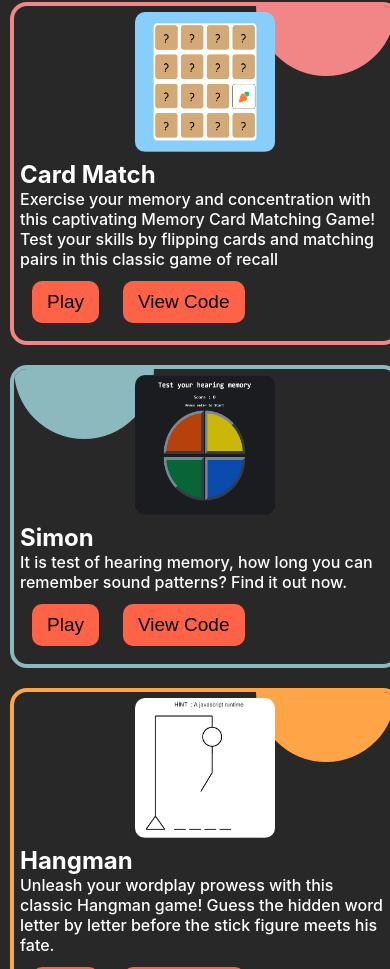
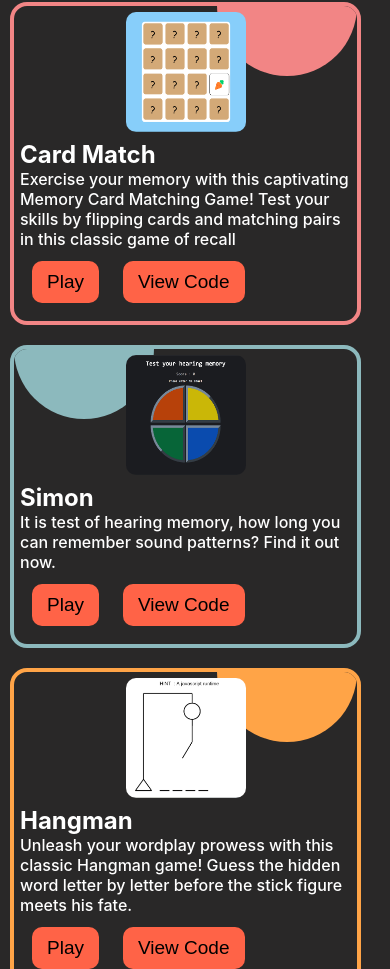
Before and after one commit to Andivyy11/Pixel_Playground, a React (Create React App) app: page / in a window 390 px wide. Shown: the part 786-1755 px from the top of the page. Built offline with nearby package versions, Linux system fonts and the light colour scheme.

Commit message:
mobile-layout

```diff
--- a/src/App.css
+++ b/src/App.css
@@ -211,16 +211,16 @@
 @media screen and (max-width:760px)
 {
   .gameBox{
-    width:100%;
+    width:90%;
     margin:10px;
     padding:6px;
+    gap:4px;
     flex-direction: column;
-    gap:4px;
     align-items: center;
   }
   .gameBox img{
-    width:140px;
-    height:140px;
+    width:120px;
+    height:120px;
   }
   .maintext h1{
     font-size: 2rem;
@@ -231,4 +231,7 @@
   .waviy span{
     font-size: 2rem;
   }
+  .gameBox:hover .divCover{
+    transform: scale(10);
+  }
 }
--- a/src/games.js
+++ b/src/games.js
@@ -2,7 +2,7 @@ const data=[
     {
         title:"Card Match",
         image:"cardMatch.png",
-        description:"Exercise your memory and concentration with this captivating Memory Card Matching Game! Test your skills by flipping cards and matching pairs in this classic game of recall",
+        description:"Exercise your memory with this captivating Memory Card Matching Game! Test your skills by flipping cards and matching pairs in this classic game of recall",
         play :"https://andivyy11.github.io/MemoryCardGame/",
         code :"https://github.com/Andivyy11/MemoryCardGame"
     },
```
